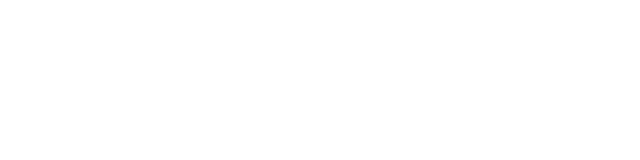
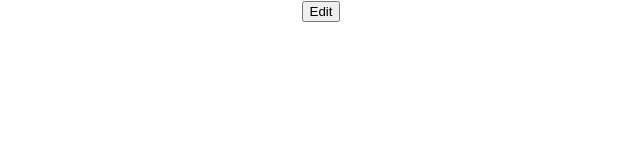
Before and after one commit to nathanok/nathanok.github.io, a React (Create React App) app: page / in a window 1280 px wide. Shown: the top 160 px of the page, without its empty margins (319-959 px from the left). Built offline with nearby package versions, Linux system fonts and the light colour scheme.

Commit message:
added components

```diff
--- a/src/App.js
+++ b/src/App.js
@@ -1,12 +1,14 @@
 import React from "react";
 import "./App.css";
+
+import Page from "./components/Page";
 
 
 
 function App() {
   return (
     <div className="App">
-
+       <Page />
     </div>
   );
 }
--- /dev/null
+++ b/src/components/Page.js
@@ -0,0 +1,27 @@
+import React from "react";
+
+
+class Page extends React.Component {
+  state = { editing: false };
+
+  updateEditState = () => {
+    this.setState(props => ({
+      editing: !props.editing
+    }));
+  };
+
+  render() {
+    const btnClass = this.state.editing ? "editButtonActive" : "editButton";
+    const editing = this.state.editing;
+    return (
+      <div>
+        <button className={btnClass} onClick={this.updateEditState}>
+          Edit
+        </button>
+
+      </div>
+    );
+  }
+}
+
+export default Page;
```
